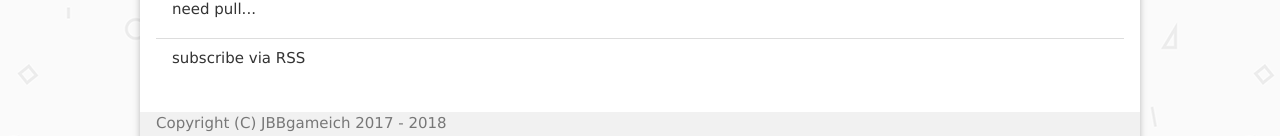
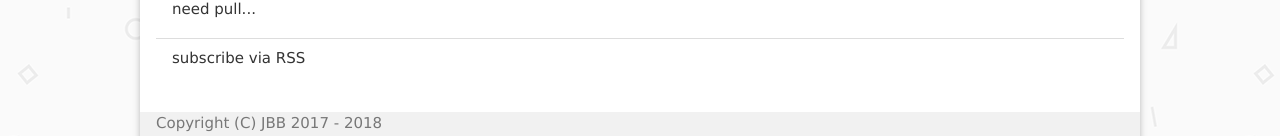
Before and after one commit to jbbgameich/jbbgameich.github.io, a Jekyll site: the page built from index.md, in a window 1280 px wide. Shown: the part 1649-1785 px from the top of the page. Built offline with Jekyll 4.4.1, drawn with Linux system fonts in a browser that asks for light colours.

Commit message:
Update footer

```diff
--- a/_config.yml
+++ b/_config.yml
@@ -18,6 +18,7 @@
 url: "https://jbbgameich.github.io"
 github_username: JBBgameich
 diaspora_url: https://diasp.org/people/8370c8909b860133979f782bcb452bd5
+mastodon_url: https://social.tchncs.de/@jbb
 xmpp: jbb@diasp.org
 
 # Build settings
--- a/_includes/footer.html
+++ b/_includes/footer.html
@@ -2,7 +2,7 @@
 	<div class="footer-icons">
 
 		<div id="footer-left" class="text-muted">
-		Copyright (C) JBBgameich 2017 - 2018
+		Copyright (C) JBB 2017 - 2018
 		</div>
 
 		<div id="footer-right">
@@ -10,7 +10,7 @@
 		<a href="https://github.com/{{ site.github_username }}" target="_blank"><i class="fa fa-github fa-fw" aria-hidden="true"></i> Github</a>
 		{% endif %}
         {% if site.diaspora_url %}
-		<a href="{{ site.diaspora_url }}" target="_blank"><i class="fa fa-comments fa-fw" aria-hidden="true"></i> Diaspora*</a>
+		<a href="{{ site.mastodon_url }}" target="_blank"><i class="fa fa-comments fa-fw" aria-hidden="true"></i> Mastodon</a>
 		{% endif %}
 		{% if site.xmpp %}
 		<a href="xmpp:{{ site.xmpp }}"><i class="fa fa-commenting-o" aria-hidden="true"></i> XMPP</a>
```
